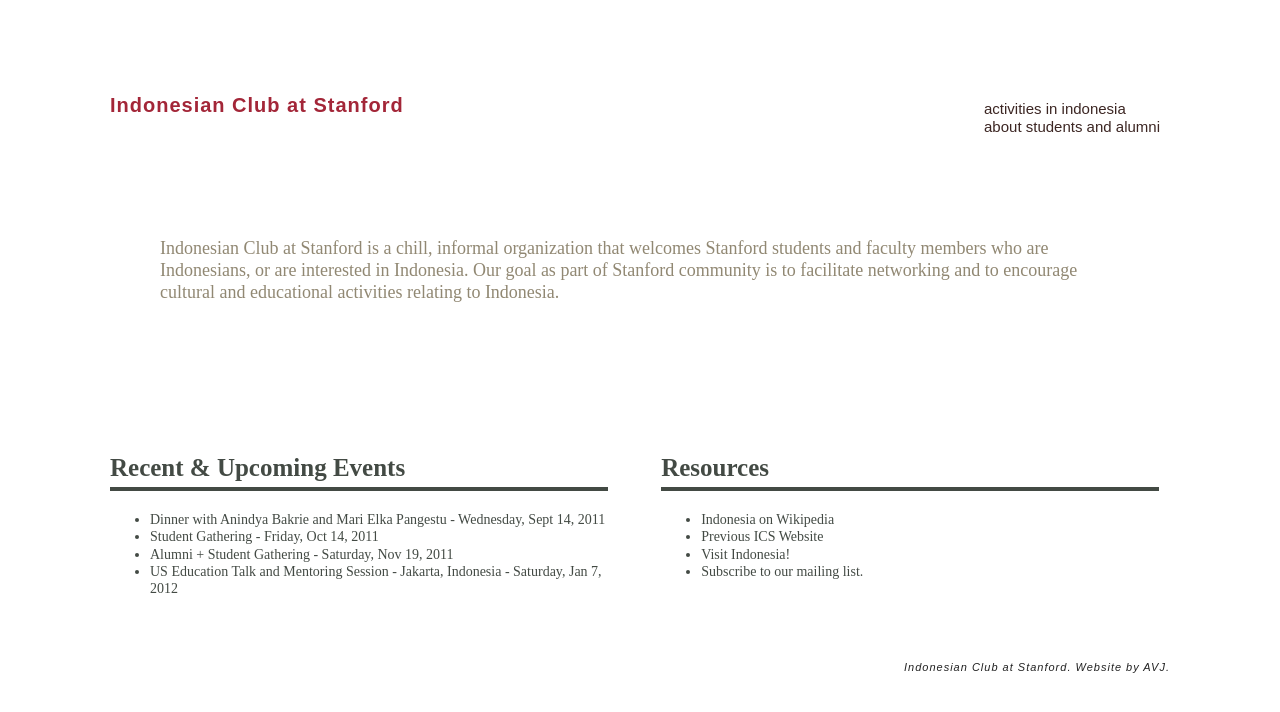
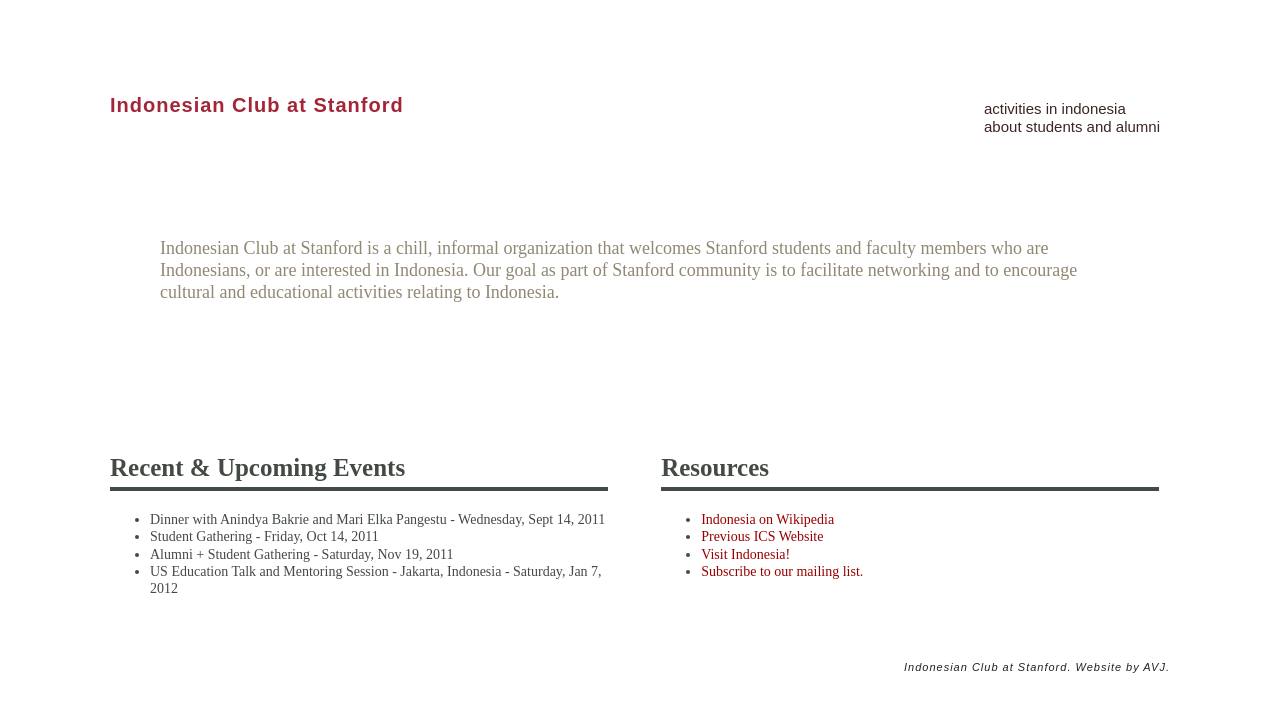
Before and after one commit to StanfordICS/stanfordics.github.com, a Jekyll site: the page built from index.html, in a window 1280 px wide. Shown: the top 712 px of the page. Built offline with Jekyll 4.4.1, drawn with Linux system fonts in a browser that asks for light colours; some web fonts are replaced.

Commit message:
Change link color

```diff
--- a/_layouts/default.html
+++ b/_layouts/default.html
@@ -25,7 +25,7 @@
   <link href='http://fonts.googleapis.com/css?family=Quicksand' rel='stylesheet' type='text/css'>
   <link href='http://fonts.googleapis.com/css?family=Ubuntu+Condensed' rel='stylesheet' type='text/css'>
   <!-- CSS concatenated and minified via ant build script-->
-  <link rel="stylesheet" href="css/style.css">
+  <link rel="stylesheet" href="../css/style.css">
   <!-- end CSS-->
 
   <!-- Google Analytics -->
--- a/activities_indonesia/index.html
+++ b/activities_indonesia/index.html
@@ -62,8 +62,8 @@
 </section>
 <h3>Get personalized advice from people who have been in your shoes! We'll match you up with US College students / alumni that we think understand your needs best.</h3>
 
-<h3>High school students and masters/PhD applicants, register <a href="http://bitly.com/ICSMenteeForm">here</a></h3>
-<h3>US student / alumni who wants to be a mentor, register <a href="http://bitly.com/ICSMentorForm">here</a></h3>
+<h3>High school students and masters/PhD applicants, register <a href="http://bitly.com/ICSMenteeForm">here.</a></h3>
+<h3>US student / alumni who wants to be a mentor, register <a href="http://bitly.com/ICSMentorForm">here.</a></h3>
 <h3>Space is limited, so please sign up before Dec 10, 2011. You'll hear back from us before Dec 15, 2011.</h3>
 
 <h3>Here are some of the mentors that you'll get the chance to meet:</h3>
--- a/css/style.css
+++ b/css/style.css
@@ -437,7 +437,7 @@
 
 #main a {
   text-decoration: none;
-  color: #434A44
+  color:#990000;
 }
 
 .eventinfo {
```
